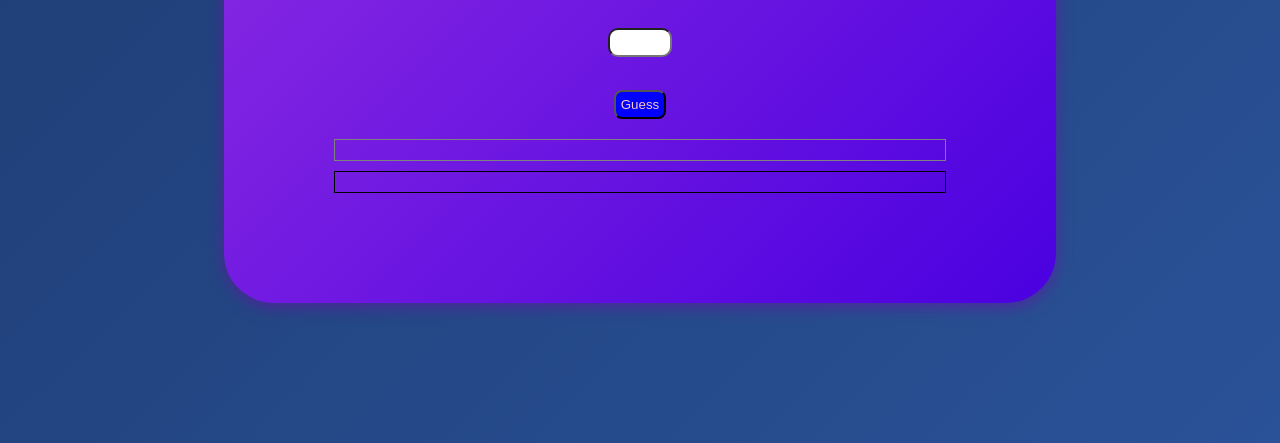
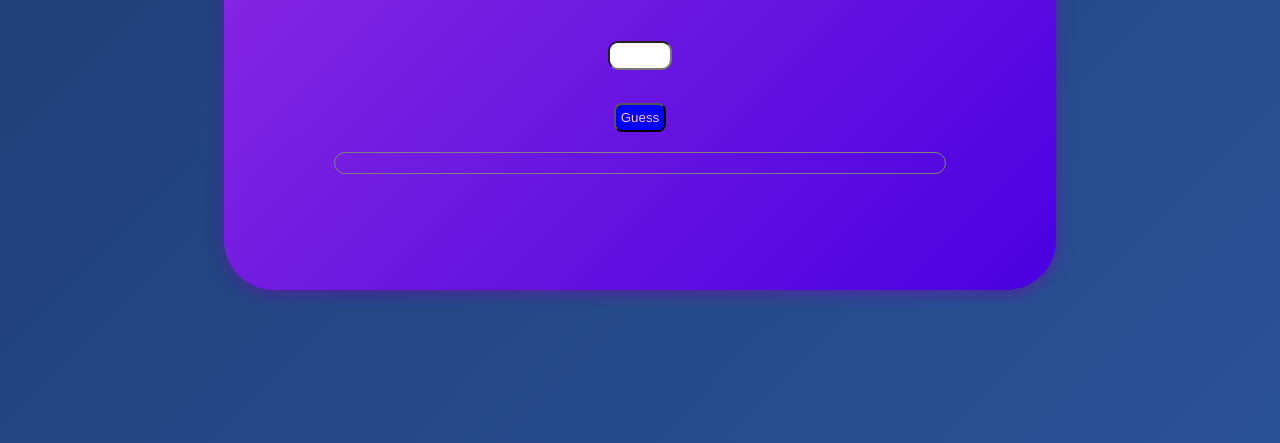
Before and after one commit to swapnasahoo/number-guessing-game, a plain HTML site: page index.html in a window 1280 px wide. Shown: the part 373-816 px from the top of the page. Drawn offline with Linux system fonts and the light colour scheme.

Commit message:
Update style.css

```diff
--- a/style.css
+++ b/style.css
@@ -28,11 +28,6 @@ button{
     color: red;
     border: 1px solid gray;
     padding: 10px;
-    margin: 10px
+    margin: 10px;
+    border-radius: 15px;
 }
-#po2ans{
-    color: Green;
-    border: 1px solid black;
-    padding: 10px;
-    margin: 10px;
-}
```
